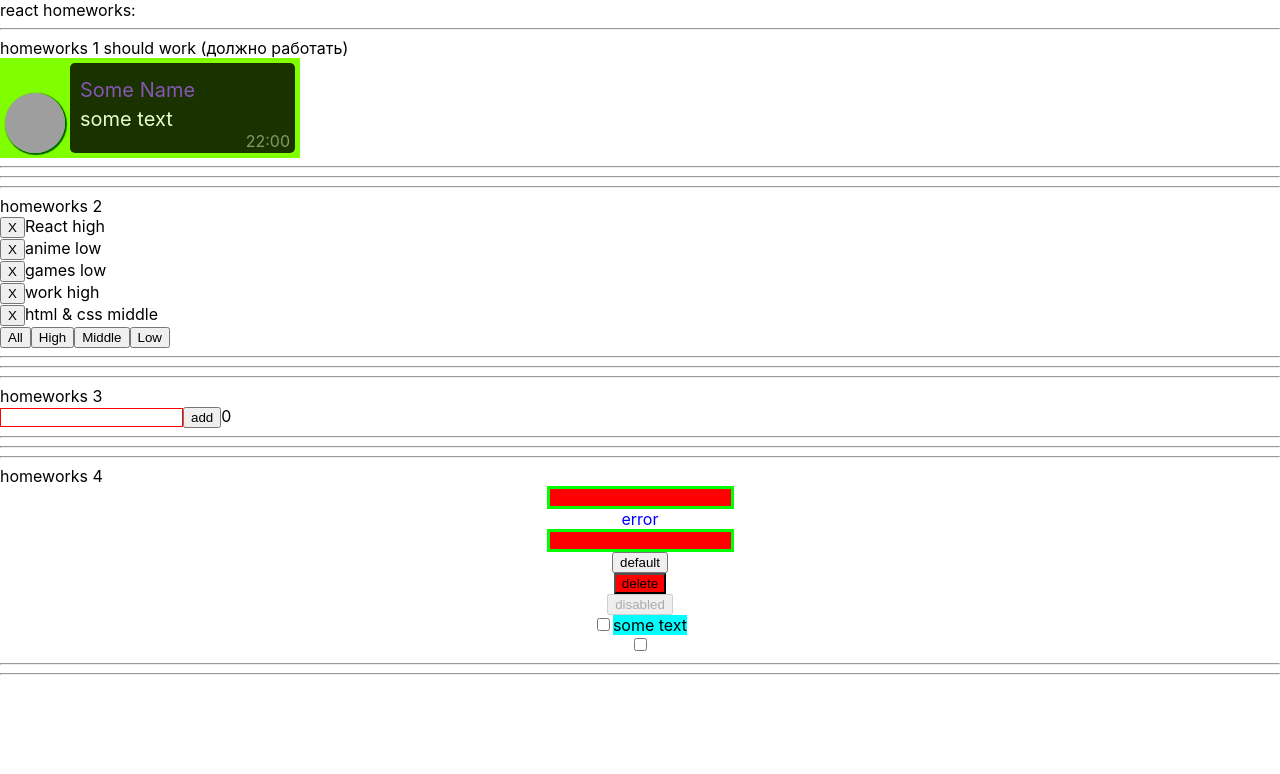
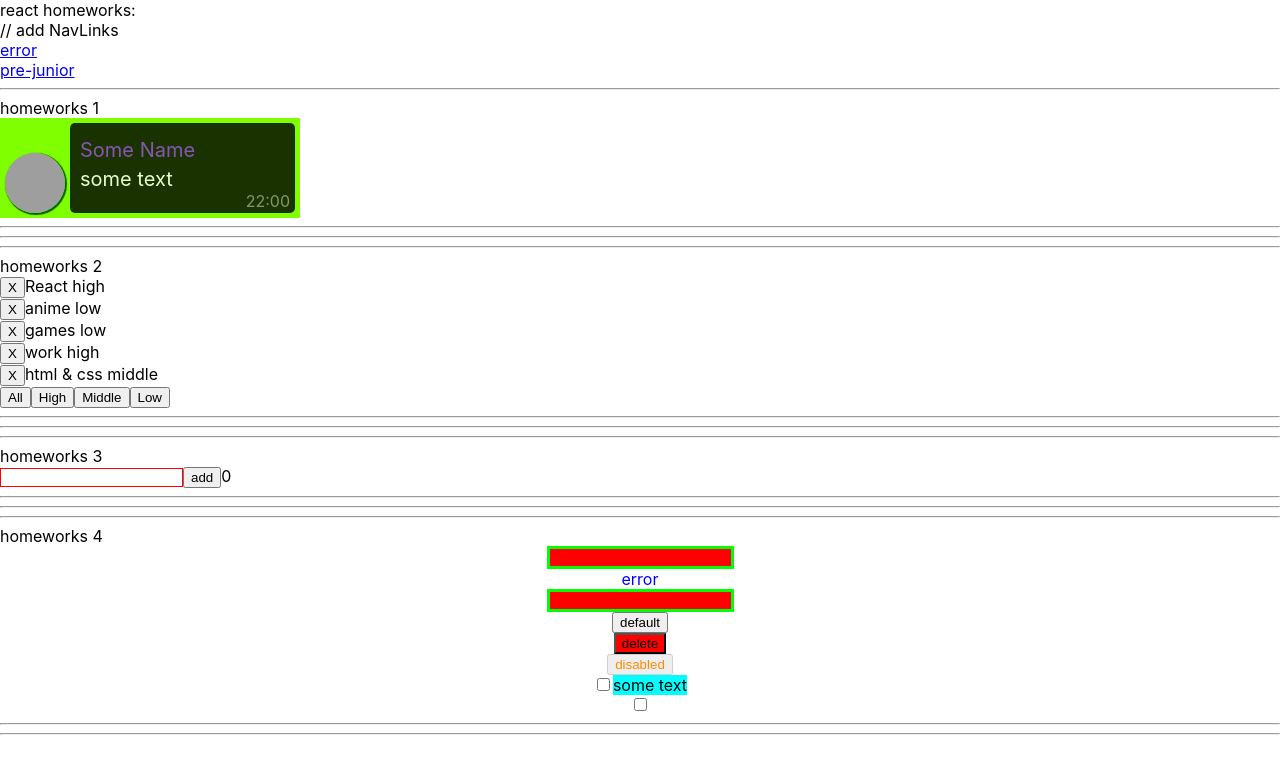
Before and after one commit to alexDose/HW-of-Ignat, a React (Create React App) app: page /#/pre-junior in a window 1280 px wide. Shown: the top 774 px of the page. Built offline with nearby package versions, Linux system fonts and the light colour scheme; grey boxes are pictures that could not be loaded.

Commit message:
lesson 5

```diff
--- a/package.json
+++ b/package.json
@@ -11,8 +11,9 @@
     "@types/react": "^18.0.0",
     "@types/react-dom": "^18.0.0",
     "@types/uuid": "^8.3.4",
-    "react": "^18.2.0",
-    "react-dom": "^18.2.0",
+    "react": "17.0.0-rc.0",
+    "react-dom": "17.0.0-rc.0",
+    "react-router-dom": "^6.3.0",
     "react-scripts": "5.0.1",
     "typescript": "^4.4.2",
     "uuid": "^8.3.2",
--- a/src/p1-main/m1-ui/u1-app/App.tsx
+++ b/src/p1-main/m1-ui/u1-app/App.tsx
@@ -4,16 +4,19 @@ import HW1 from '../../../p2-homeworks/h1/HW1'
 import HW2 from "../../../p2-homeworks/h2/HW2";
 import HW3 from "../../../p2-homeworks/h3/HW3";
 import HW4 from "../../../p2-homeworks/h4/HW4";
+import HW5 from "../../../p2-homeworks/h5-rrd-v6/HW5";
 
 function App() {
     return (
         <div className={s.App}>
             <div>react homeworks:</div>
+{/*
             <HW1/>
             <HW2/>
             <HW3/>
             <HW4/>
-            {/*<HW5/>*/}
+*/}
+            <HW5/>
 
         </div>
     )
--- a/src/p2-homeworks/h1/HW1.tsx
+++ b/src/p2-homeworks/h1/HW1.tsx
@@ -14,7 +14,9 @@ function HW1() {
             <hr/>
             homeworks 1
 
+{/*
             should work (должно работать)
+*/}
 
             <Message
                 avatar={messageData.avatar}
--- a/src/p2-homeworks/h3/Greeting.tsx
+++ b/src/p2-homeworks/h3/Greeting.tsx
@@ -18,7 +18,7 @@ const Greeting: React.FC<GreetingPropsType> = (
 
     return (
         <div>
-            <input onKeyDown={onKeyPressHandler} value={name} onChange={setNameCallback} className={inputClass}/>
+            <input onKeyDown={onKeyPressHandler} value={name} onChange={setNameCallback} className={inputClass} onBlur={addUser}/>
             <span>{error}</span>
             <button onClick={addUser}>add</button>
             <span>{totalUsers}</span>
--- a/src/p2-homeworks/h4/common/c1-SuperInputText/SuperInputText.module.css
+++ b/src/p2-homeworks/h4/common/c1-SuperInputText/SuperInputText.module.css
@@ -7,6 +7,10 @@
     background: red;
 }
 
+input:focus {
+    outline: 3px solid fuchsia;
+}
+
 .error {
     color: red;
 }
--- a/src/p2-homeworks/h4/common/c2-SuperButton/SuperButton.module.css
+++ b/src/p2-homeworks/h4/common/c2-SuperButton/SuperButton.module.css
@@ -5,3 +5,11 @@
 .red {
     background: red;
 }
+
+button:focus {
+    outline: 3px solid salmon;
+}
+
+button:disabled {
+    color: darkorange;
+}
--- a/src/p2-homeworks/h5-rrd-v6/HW5.tsx
+++ b/src/p2-homeworks/h5-rrd-v6/HW5.tsx
@@ -1,18 +1,19 @@
 import React from 'react'
 import Header from './Header'
 import Pages from './Pages'
+import {HashRouter} from "react-router-dom";
 
 function HW5() {
     return (
         <div>
             {/*в gh-pages лучше работает HashRouter*/}
-            {/*<HashRouter>*/}
+            <HashRouter>
 
             <Header/>
 
             <Pages/>
 
-            {/*</HashRouter>*/}
+            </HashRouter>
         </div>
     )
 }
--- a/src/p2-homeworks/h5-rrd-v6/Header.tsx
+++ b/src/p2-homeworks/h5-rrd-v6/Header.tsx
@@ -1,10 +1,19 @@
 import React from 'react'
+import {NavLink} from "react-router-dom";
+import {PATH} from "./Pages";
 
 function Header() {
     return (
         <div>
             // add NavLinks
-
+            <nav>
+                <div>
+                    <NavLink to={'/*'}>error</NavLink>
+                </div>
+                <div>
+                    <NavLink to={PATH.PRE_JUNIOR}>pre-junior</NavLink>
+                </div>
+            </nav>
         </div>
     )
 }
--- a/src/p2-homeworks/h5-rrd-v6/Pages.tsx
+++ b/src/p2-homeworks/h5-rrd-v6/Pages.tsx
@@ -1,4 +1,7 @@
 import React from 'react'
+import {Navigate, Route, Routes} from "react-router-dom";
+import PreJunior from "./pages/PreJunior";
+import Error404 from "./pages/Error404";
 
 export const PATH = {
     PRE_JUNIOR: '/pre-junior',
@@ -9,18 +12,20 @@ function Pages() {
     return (
         <div>
             {/*Routes выбирает первый подходящий роут*/}
-            {/*<Routes>*/}
+            <Routes>
 
                 {/*в начале мы попадаем на страницу '/' и переходим сразу на страницу PRE_JUNIOR*/}
-                {/*<Route path={'/'} element={<Navigate to={PATH.PRE_JUNIOR}/>}/>*/}
 
-                {/*<Route path={PATH.PRE_JUNIOR} element={<PreJunior/>}/>*/}
+                <Route path={'/'} element={<Navigate to={PATH.PRE_JUNIOR}/>}/>
+
+
+                <Route path={PATH.PRE_JUNIOR} element={<PreJunior/>}/>
                 // add routes
 
                 {/*он отрисуется если пользователь захочет попасть на несуществующую страницу*/}
-                {/*<Route path={'/*'} element={<Error404/>}/>*/}
+                <Route path={'/*'} element={<Error404/>}/>
 
-            {/*</Routes>*/}
+            </Routes>
         </div>
     )
 }
```
Also changed, not shown: 2 other files (tests, documents, lock files or other folders).
